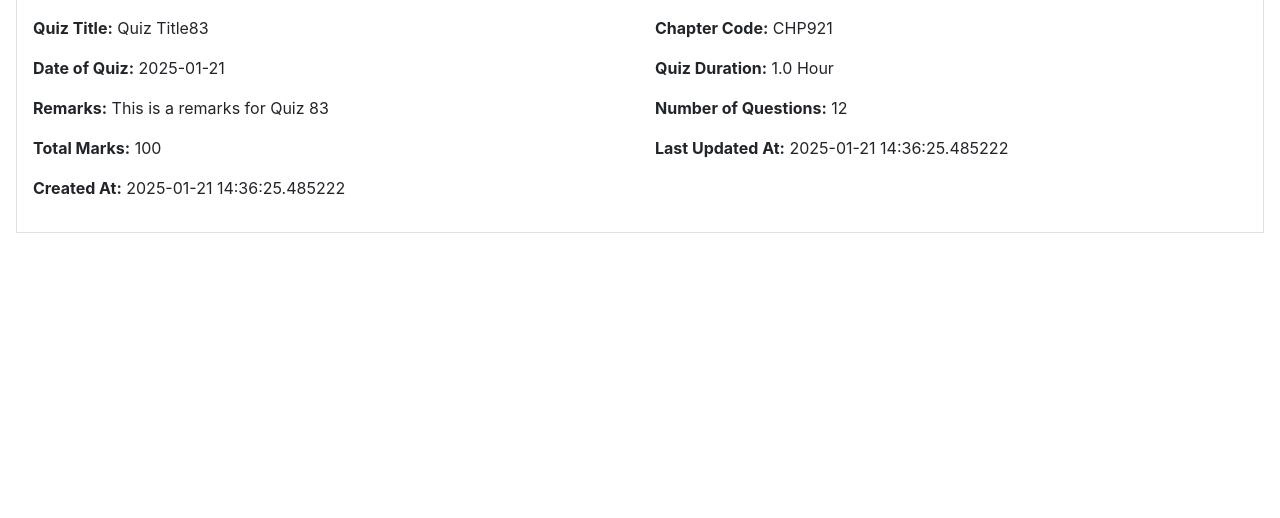
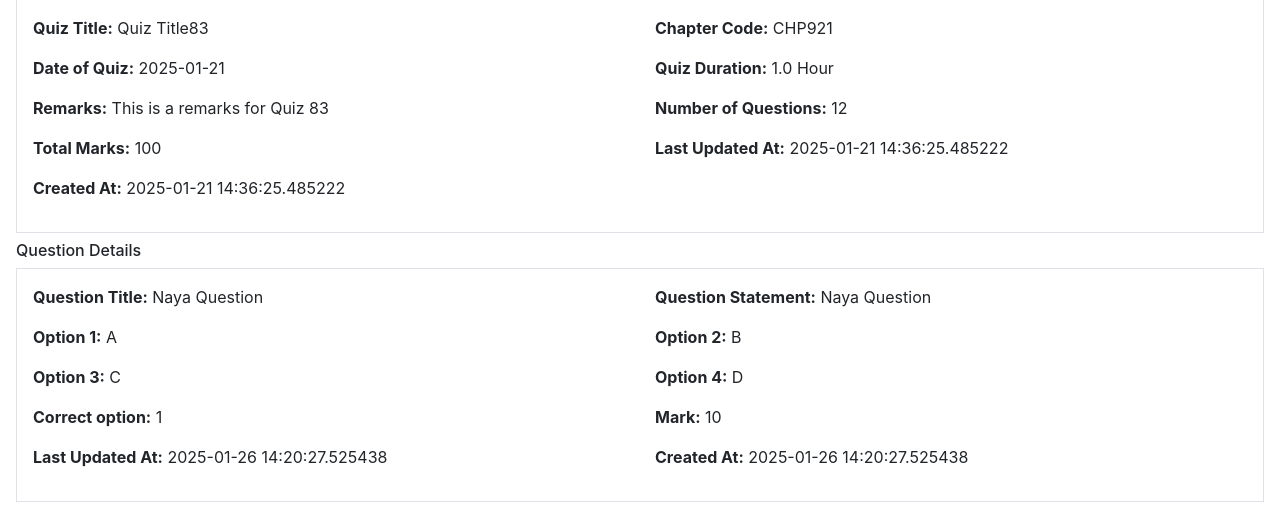
Before and after one commit to abhijain1705/quiz_master_college, a Flask app: a page that uses templates/admin/admin_single_question.html in a window 1280 px wide. Shown: the part 601-1119 px from the top of the page. Before the commit the page ends 834 px from the top, so only its background shows below. Run offline with Flask 3, Linux system fonts and the light colour scheme; a user stored in the database is signed in.

Commit message:
wip admin almost done

```diff
--- a/templates/admin/admin_single_question.html
+++ b/templates/admin/admin_single_question.html
@@ -148,5 +148,58 @@ content %}{% include "admin/admin_wrapper.html" %}
       </p>
     </div>
   </div>
+  <h6 class="mt-2">Question Details</h6>
+  <div class="border p-3">
+    <div class="row">
+      <p class="col-12 col-sm-6">
+        <strong>Question Title:</strong> {% if question %}{{
+        question.question_title }}{% else %}N/a{% endif %}
+      </p>
+      <p class="col-12 col-sm-6">
+        <strong>Question Statement:</strong> {% if question %}{{
+        question.question_statement }}{% else %}N/a{% endif %}
+      </p>
+    </div>
+    <div class="row">
+      <p class="col-12 col-sm-6">
+        <strong>Option 1:</strong> {% if question %}{{ question.option_1 }}{%
+        else %}N/a{% endif %}
+      </p>
+      <p class="col-12 col-sm-6">
+        <strong>Option 2:</strong> {% if question %}{{ question.option_2 }}{%
+        else %}N/a{% endif %}
+      </p>
+    </div>
+    <div class="row">
+      <p class="col-12 col-sm-6">
+        <strong>Option 3:</strong> {% if question %}{{ question.option_3 }}{%
+        else %}N/a{% endif %}
+      </p>
+      <p class="col-12 col-sm-6">
+        <strong>Option 4:</strong> {% if question %}{{ question.option_4 }}{%
+        else %}N/a{% endif %}
+      </p>
+    </div>
+    <div class="row">
+      <p class="col-12 col-sm-6">
+        <strong>Correct option:</strong> {% if question %}{{
+        question.correct_option }}{% else %}N/a{% endif %}
+      </p>
+      <p class="col-12 col-sm-6">
+        <strong>Mark:</strong> {% if question %}{{ question.marks }}{% else
+        %}N/a{% endif %}
+      </p>
+    </div>
+    <div class="row">
+      <p class="col-12 col-sm-6">
+        <strong>Last Updated At:</strong> {% if question %}{{
+        question.updated_at }}{% else %}N/a{% endif %}
+      </p>
+      <p class="col-12 col-sm-6">
+        <strong>Created At:</strong> {% if question %}{{ question.created_at
+        }}{% else %}N/a{% endif %}
+      </p>
+    </div>
+  </div>
 </section>
 {% endblock %}
```
